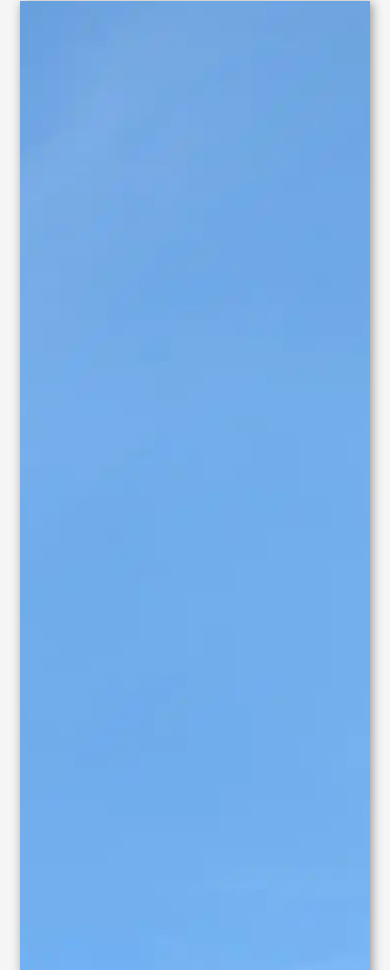
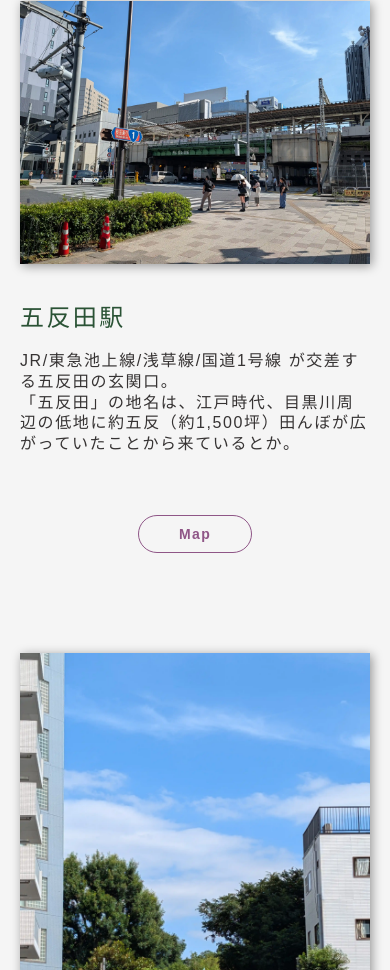
Before and after one commit to jinki827/strollingotanda, a plain HTML site: page index.html in a window 390 px wide. Shown: the part 1030-2000 px from the top of the page. Drawn offline with nearby package versions, Linux system fonts and the light colour scheme; some packages are replaced by stand-ins of ours; a web font is replaced by a local one.

Commit message:
fix:Top画面spotセクションの画像調整

```diff
--- a/css/index.css
+++ b/css/index.css
@@ -213,7 +213,8 @@
 
 .spot1 img {
   width: 50%;
-  aspect-ratio: 4 / 3;
+  aspect-ratio: 4 / 5;
+  height: auto;
   flex-shrink: 0;
   object-fit: cover;
   box-shadow: 2px 2px 10px rgba(0, 0, 0, 0.4);
@@ -458,8 +459,10 @@
     width: 100%;
     aspect-ratio: 4 / 3;
   }
+
   .spotWrap .spot1:nth-of-type(2) img {
     max-width: 440px;
+    aspect-ratio: 3 / 4;
   }
   .closeDialogButton {
     top: 40px;
```
